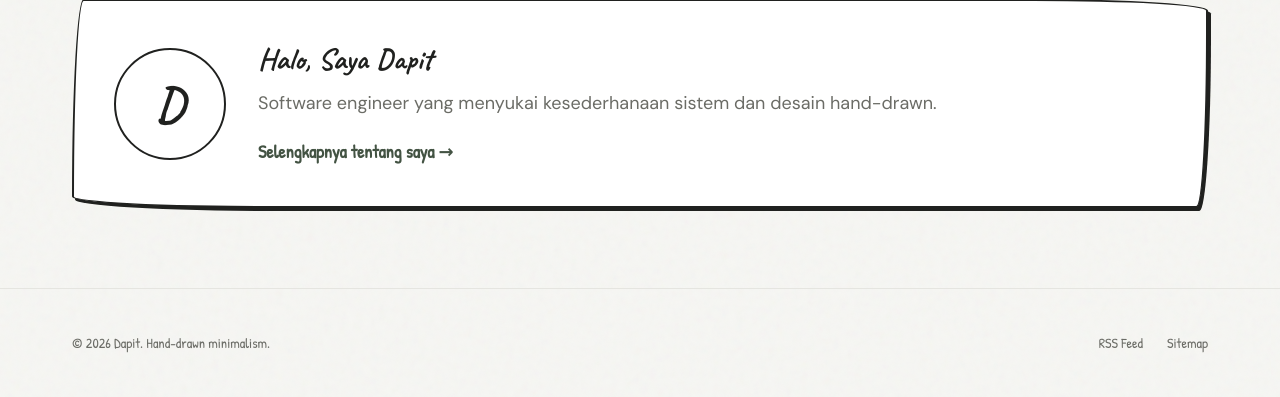
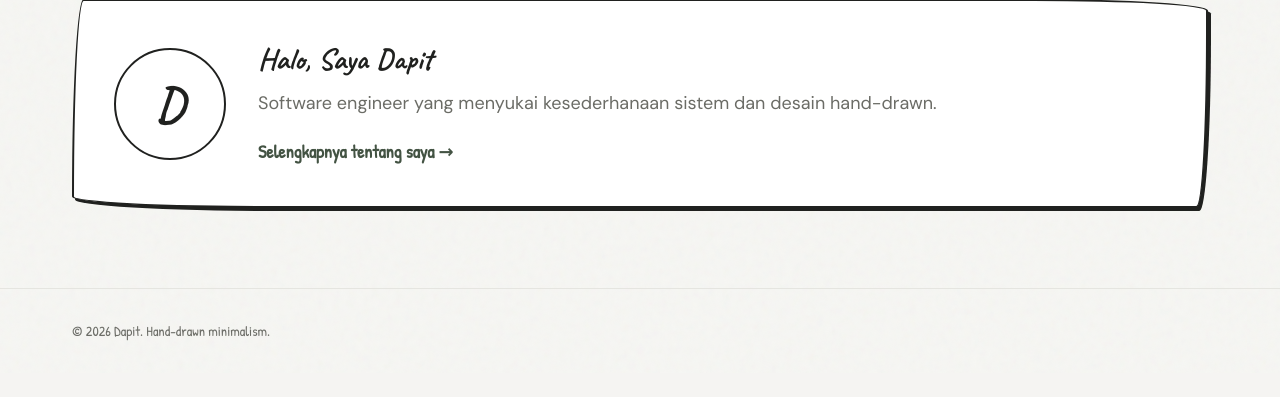
Before and after one commit to netph4ntom/npblog, a Laravel app: page / in a window 1280 px wide. Shown: the part 874-1271 px from the top of the page. After the commit the page ends 1215 px from the top, so only its background shows below. Run offline with Laravel 12, Linux system fonts and the light colour scheme; data comes from the database, SQL or seed files in the repository; data that the repository does not hold is empty; style sheets or scripts are compiled from the project's sources; parts of the project's set-up code (start-up, migrations or seed data) failed here and were passed over.

Commit message:
chore(ui): remove RSS feed and sitemap visual links from public footer

```diff
--- a/resources/views/layouts/public.blade.php
+++ b/resources/views/layouts/public.blade.php
@@ -268,13 +268,11 @@
             <p class="mb-4 sm:mb-0">
                 &copy; {{ date('Y') }} Dapit. Hand-drawn minimalism.
             </p>
-            <div class="flex items-center space-x-6">
-                <a href="{{ url('/feed.xml') }}" class="hover:text-accent-dark transition-colors min-h-[44px] inline-flex items-center">RSS Feed</a>
-                <a href="{{ url('/sitemap.xml') }}" class="hover:text-accent-dark transition-colors min-h-[44px] inline-flex items-center">Sitemap</a>
-                @auth
+            @auth
+                <div class="flex items-center space-x-6">
                     <a href="{{ url('/dashboard') }}" class="hover:text-accent-dark transition-colors min-h-[44px] inline-flex items-center font-bold">Admin</a>
-                @endauth
-            </div>
+                </div>
+            @endauth
         </div>
     </footer>
 
```
